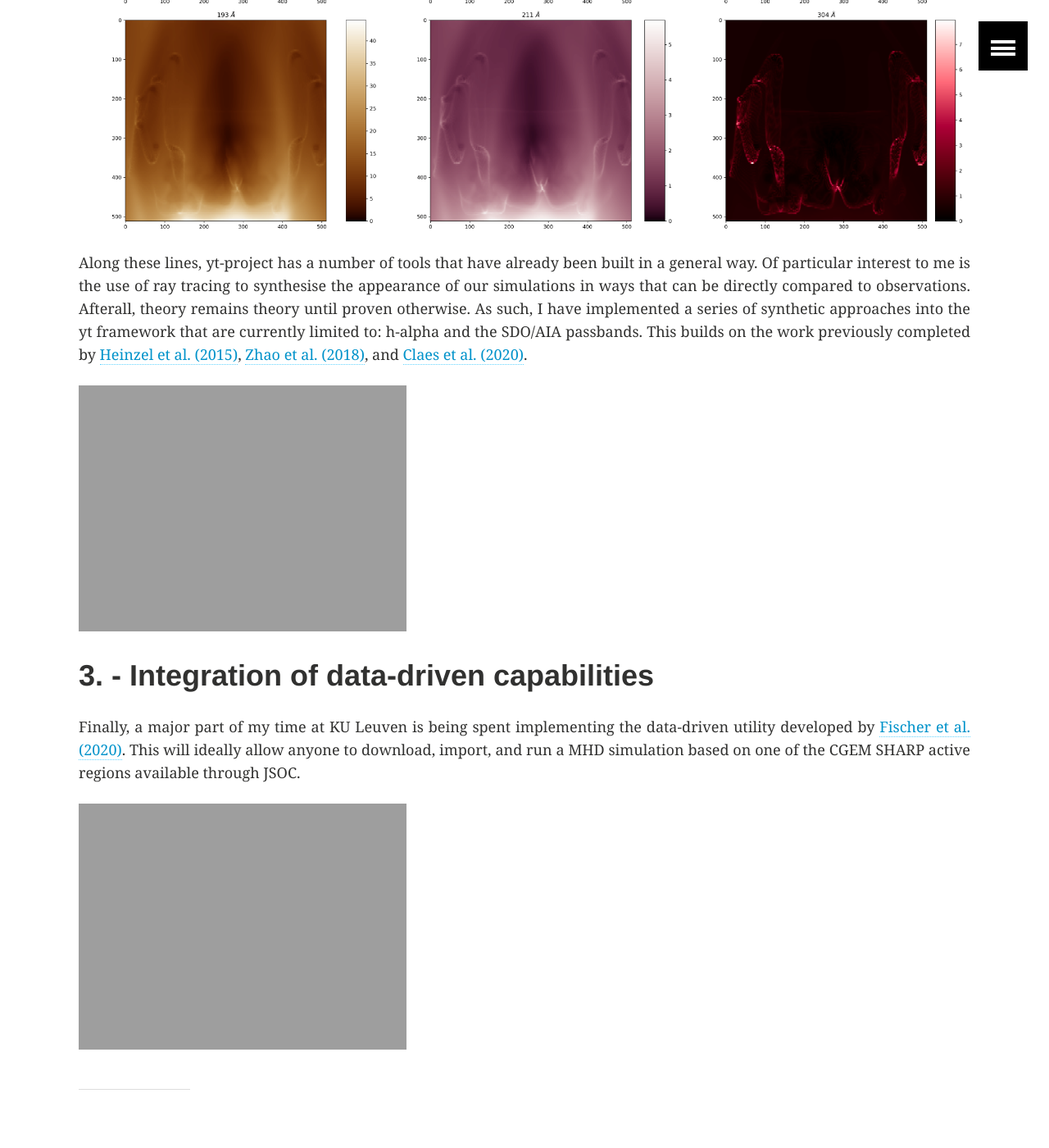
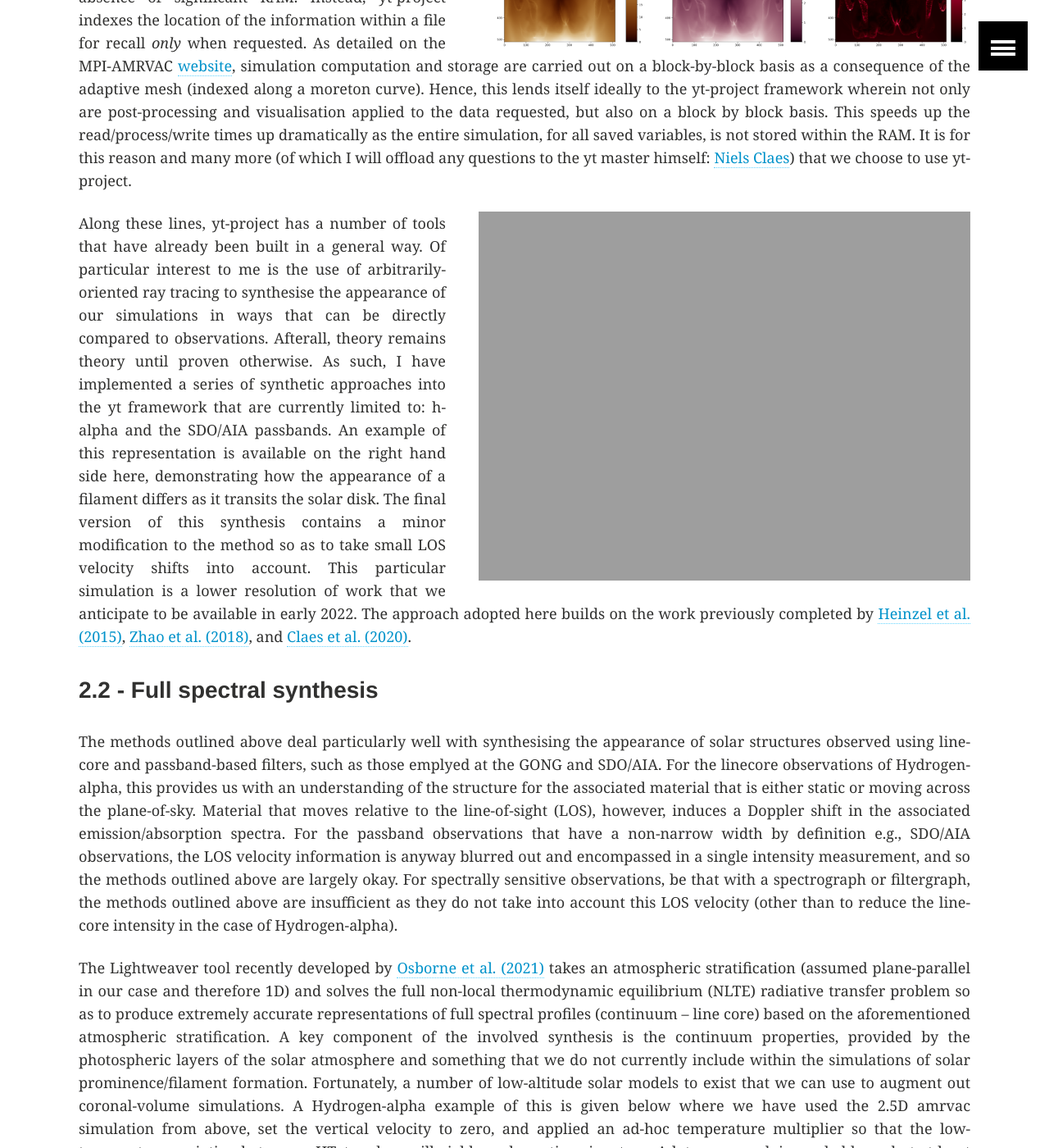
Before and after one commit to erc-prominent/erc-prominent.github.io, a Jekyll site: the page built from team/jackjenkins.md, in a window 1280 px wide and 1400 px high, scrolled down 2039 px. Shown: the whole window at 82% size. Built offline with Jekyll 4.4.1, drawn with Linux system fonts in a browser that asks for light colours; some of the changed text lies outside the part shown.

Commit message:
Updating personal page

```diff
--- a/team/jackjenkins.md
+++ b/team/jackjenkins.md
@@ -20,6 +20,7 @@ A brief breakdown of my responsibilities thusfar:
 <ins>Progress so far:</ins>
 
 # 1. - Idealised 2.5 & 3D models of solar prominences
+<img src="{{ site.url }}/images/Jenkins&Keppens_2020_synthesis.png" width="200" alt="My ugly mug" style="float: right; padding-left: 2.5rem; width: 40rem">
 We have fully realised a 2.5D simulation of the formation and condensation of a solar prominence following the pioneering work of Kaneko & Yokoyama (2015). Herein, a linear force-free magnetic field is deformed (in line with general evolution of the solar photosphere i.e., footpoint driven prescribed in the bottom boundary) so as to initiate magnetic reconnection and the formation of a 2.5D flux rope with isolated material suspended within the solar corona. This material then condensed following radiative losses and so-called 'runaway radiative cooling' that leads to the in-situ formation of condensations via the thermal instability. The abstract for this work is as follows:
 
 **Context**: Prominences in the solar atmosphere represent an intriguing and delicate balance of forces and thermodynamics in an evolving magnetic topology. How this relatively cool material comes to reside at coronal heights, and what drives its evolution prior to, during, and after its appearance, remains an area full of open questions.
@@ -29,19 +30,32 @@ We have fully realised a 2.5D simulation of the formation and condensation of a
 
 The associated paper can be found online at: [https://www.aanda.org/articles/aa/pdf/2021/02/aa39630-20.pdf](https://www.aanda.org/articles/aa/pdf/2021/02/aa39630-20.pdf) and with open access at: [https://arxiv.org/abs/2011.13428](https://arxiv.org/abs/2011.13428).
 
+<div align="center" markdown="1">
+**--Watch this space for upcoming news about the full 3D solar prominence formation and evolution--**
+</div>
 
 # 2. - Synthesis of simulations as observations
+
+### 2.1 - Line core and passband observations
+<img src="{{ site.url }}/images/field_aligned_test_thick.png" width="200" alt="My ugly mug" style="float: right; padding-left: 2.5rem; width: 40rem">
 [https://yt-project.org](yt-project) is an open-source python package perfectly suited for handling the output of the large simulations that we are undertaking as a part of ERC PROMINENT. One of the bottlenecks encountered when dealing with particularly large simulations are that their file sizes can grow somewhat *extreme*. This renders any attempt for post-processing on a local machine futile in the absence of significant RAM. Instead, yt-project indexes the location of the information within a file for recall *only* when requested. As detailed on the MPI-AMRVAC [website](www.amrvac.org), simulation computation and storage are carried out on a block-by-block basis as a consequence of the adaptive mesh (indexed along a moreton curve). Hence, this lends itself ideally to the yt-project framework wherein not only are post-processing and visualisation applied to the data requested, but also on a block by block basis. This speeds up the read/process/write times up dramatically as the entire simulation, for all saved variables, is not stored within the RAM. It is for this reason and many more (of which I will offload any questions to the yt master himself: [Niels Claes](mailto:niels.claes@kuleuven.be)) that we choose to use yt-project.
 
-![]({{ site.url }}/images/field_aligned_test_thick.png)
+<!-- ![]({{ site.url }}/images/field_aligned_test_thick.png) -->
 
-Along these lines, yt-project has a number of tools that have already been built in a general way. Of particular interest to me is the use of ray tracing to synthesise the appearance of our simulations in ways that can be directly compared to observations. Afterall, theory remains theory until proven otherwise. As such, I have implemented a series of synthetic approaches into the yt framework that are currently limited to: h-alpha and the SDO/AIA passbands. This builds on the work previously completed by [Heinzel et al. (2015)](https://ui.adsabs.harvard.edu/abs/2015A%26A...579A..16H/abstract), [Zhao et al. (2018)](https://ui.adsabs.harvard.edu/abs/2019ApJ...872..190Z/abstract), and [Claes et al. (2020)](https://ui.adsabs.harvard.edu/abs/2020A%26A...636A.112C/abstract).
+<img src="{{ site.url }}/images/filament_appearance_disk.gif" width="200" alt="My ugly mug" style="float: right; padding-left: 2.5rem; width: 40rem">
+Along these lines, yt-project has a number of tools that have already been built in a general way. Of particular interest to me is the use of arbitrarily-oriented ray tracing to synthesise the appearance of our simulations in ways that can be directly compared to observations. Afterall, theory remains theory until proven otherwise. As such, I have implemented a series of synthetic approaches into the yt framework that are currently limited to: h-alpha and the SDO/AIA passbands. An example of this representation is available on the right hand side here, demonstrating how the appearance of a filament differs as it transits the solar disk. The final version of this synthesis contains a minor modification to the method so as to take small LOS velocity shifts into account. This particular simulation is a lower resolution of work that we anticipate to be available in early 2022. The approach adopted here builds on the work previously completed by [Heinzel et al. (2015)](https://ui.adsabs.harvard.edu/abs/2015A%26A...579A..16H/abstract), [Zhao et al. (2018)](https://ui.adsabs.harvard.edu/abs/2019ApJ...872..190Z/abstract), and [Claes et al. (2020)](https://ui.adsabs.harvard.edu/abs/2020A%26A...636A.112C/abstract).
 
-![]({{ site.url }}/images/filament_appearance_disk.gif)
+<!-- ![]({{ site.url }}/images/filament_appearance_disk.gif) -->
 
+### 2.2 - Full spectral synthesis
+The methods outlined above deal particularly well with synthesising the appearance of solar structures observed using line-core and passband-based filters, such as those emplyed at the GONG and SDO/AIA. For the linecore observations of Hydrogen-alpha, this provides us with an understanding of the structure for the associated material that is either static or moving across the plane-of-sky. Material that moves relative to the line-of-sight (LOS), however, induces a Doppler shift in the associated emission/absorption spectra. For the passband observations that have a non-narrow width by definition e.g., SDO/AIA observations, the LOS velocity information is anyway blurred out and encompassed in a single intensity measurement, and so the methods outlined above are largely okay. For spectrally sensitive observations, be that with a spectrograph or filtergraph, the methods outlined above are insufficient as they do not take into account this LOS velocity (other than to reduce the line-core intensity in the case of Hydrogen-alpha).
+
+The Lightweaver tool recently developed by [Osborne et al. (2021)](https://ui.adsabs.harvard.edu/abs/2021ApJ...917...14O/abstract) takes an atmospheric stratification (assumed plane-parallel in our case and therefore 1D) and solves the full non-local thermodynamic equilibrium (NLTE) radiative transfer problem so as to produce extremely accurate representations of full spectral profiles (continuum -- line core) based on the aforementioned atmospheric stratification. A key component of the involved synthesis is the continuum properties, provided by the photospheric layers of the solar atmosphere and something that we do not currently include within the simulations of solar prominence/filament formation. Fortunately, a number of low-altitude solar models to exist that we can use to augment out coronal-volume simulations. A Hydrogen-alpha example of this is given below where we have used the 2.5D amrvac simulation from above, set the vertical velocity to zero, and applied an ad-hoc temperature multiplier so that the low-temperature variation between nHTot and ne will yield an absorption signature. A lot more work is needed here, but at least the proof of concept is in place.
+
+![]({{ site.url }}/images/full_synthesis_example_v0.png)
 
 # 3. - Integration of data-driven capabilities
-Finally, a major part of my time at KU Leuven is being spent implementing the data-driven utility developed by [Fischer et al. (2020)](https://ui.adsabs.harvard.edu/abs/2020ApJS..248....2F/abstract). This will ideally allow anyone to download, import, and run a MHD simulation based on one of the CGEM SHARP active regions available through JSOC.
+Finally, a minor part of my time at KU Leuven is being spent implementing the data-driven utility developed by [Fischer et al. (2020)](https://ui.adsabs.harvard.edu/abs/2020ApJS..248....2F/abstract). This will ideally allow anyone to download, import, and run a MHD simulation based on one of the CGEM SHARP active regions available through JSOC. Current status is that we can read the CGEM data product from the JSOC servers and use this to initialise amrvac using a manual interface that passes data from python to fortran using f2py. It would be nice to automate this as much as possible.
 
 
 ![]({{ site.url }}/images/data_driven_test.gif)
```
Also changed, not shown: images/field_aligned_test.png (deleted), images/full_synthesis_example_v0.png (added).
